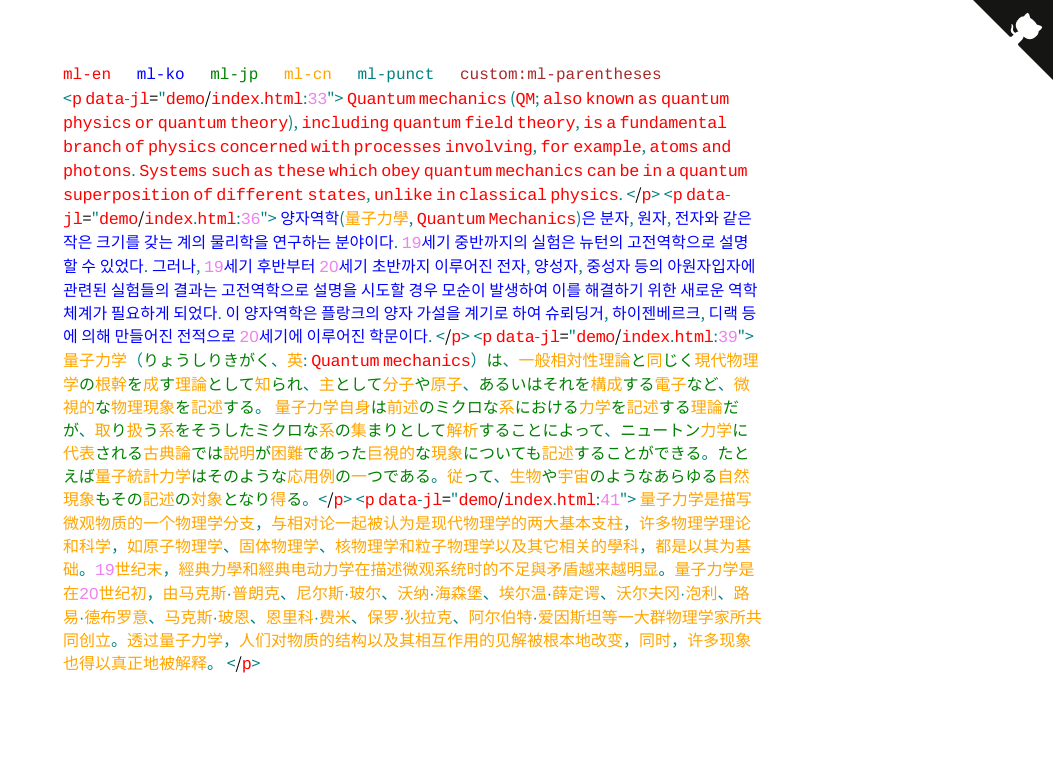
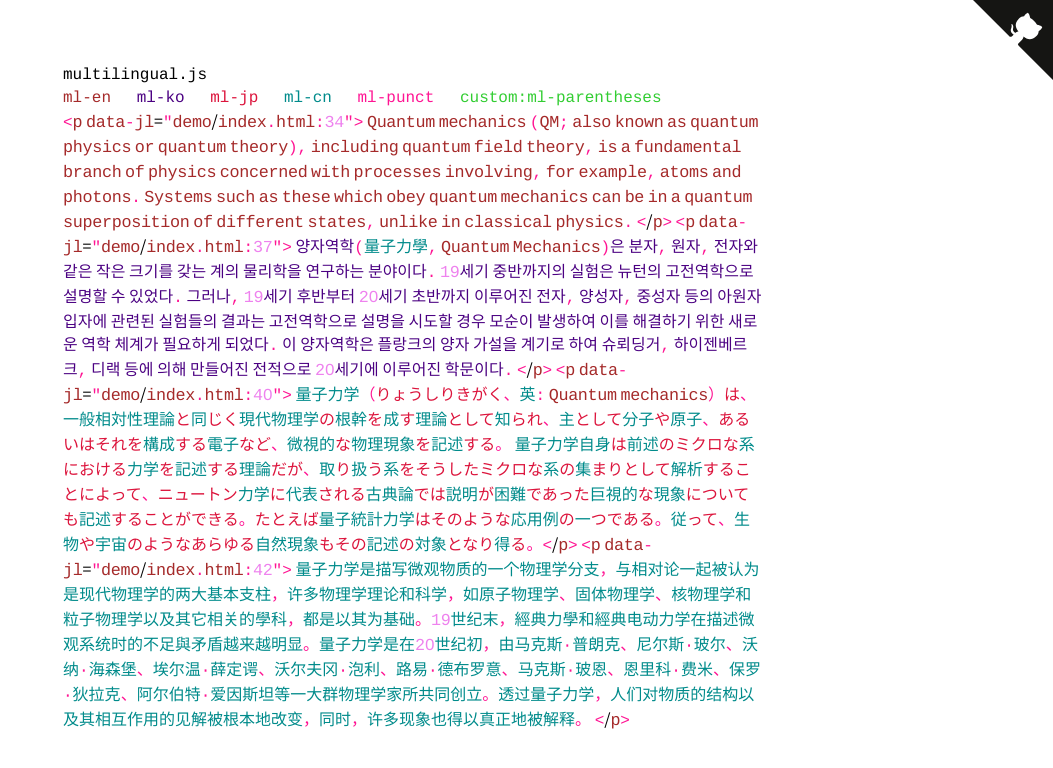
Before and after one commit to multilingualjs/multilingual.js, a website: page demo/index.html in a window 1280 px wide. Shown: the whole page, without its empty margins (227-1280 px from the left). Drawn offline with nearby package versions, Linux system fonts and the light colour scheme.

Commit message:
demo new color

```diff
--- a/demo/assets/style.css
+++ b/demo/assets/style.css
@@ -21,29 +21,29 @@ li {
 	display: inline-block;
 	margin-right: 1em;
 }
-li.en { color: red; }
-li.ko { color: blue; }
-li.jp { color: green; }
-li.cn { color: orange; }
+li.en { color: brown; }
+li.ko { color: indigo; }
+li.jp { color: crimson; }
+li.cn { color: darkcyan; }
 li.num { color: violet; }
-li.punct { color: teal; }
-li.parentheses { color: brown; }
+li.punct { color: deeppink; }
+li.parentheses { color: limegreen; }
 
 /* ===== multilingual styles ===== */
 .ml-en {
+	color:brown;
 	font-family: LiberationMono, Courier, monospace;
-	color:red;
 	font-size:1.05em;
 	letter-spacing: -0.02em;
 }
 .ml-ko {
-	color:blue;
+	color:indigo;
 }
 .ml-jp {
-	color:green;
+	color:crimson;
 }
 .ml-cn {
-	color:orange;
+	color:darkcyan;
 }
 .ml-num {
 	font-family: LiberationMono, Courier, monospace;
@@ -52,12 +52,12 @@ li.parentheses { color: brown; }
 	letter-spacing: -0.02em;
 }
 .ml-punct {
-	/*font-family: LiberationMono, Courier, monospace;*/
-	color:teal;
+	font-family: LiberationMono, Courier, monospace;
+	color:deeppink;
 }
 .ml-parentheses {
+	color:limegreen;
 	font-family: LiberationMono, Courier, monospace;
-	color:brown;
 	font-size:1.05em;
 	letter-spacing: -0.02em;
 	position:relative;
--- a/demo/index.html
+++ b/demo/index.html
@@ -11,7 +11,7 @@
   <script src="https://cdn.rawgit.com/jquery/jquery/2.1.4/dist/jquery.min.js"></script>
   <script src="../src/jquery.multilingual.js"></script>
   <script>
-  $(document).ready(function(e){
+  $(document).ready(function(){
     $(".bodytext").multilingual([
       "en", "ko", "jp", "cn", "num", "punct",  {
         className: "ml-parentheses",
@@ -22,6 +22,7 @@
   </script>
   <div class="content">
     <ul>
+      <li>multilingual.js</li><br/>
       <li class="en">ml-en</li>
       <li class="ko">ml-ko</li>
       <li class="jp">ml-jp</li>
```
